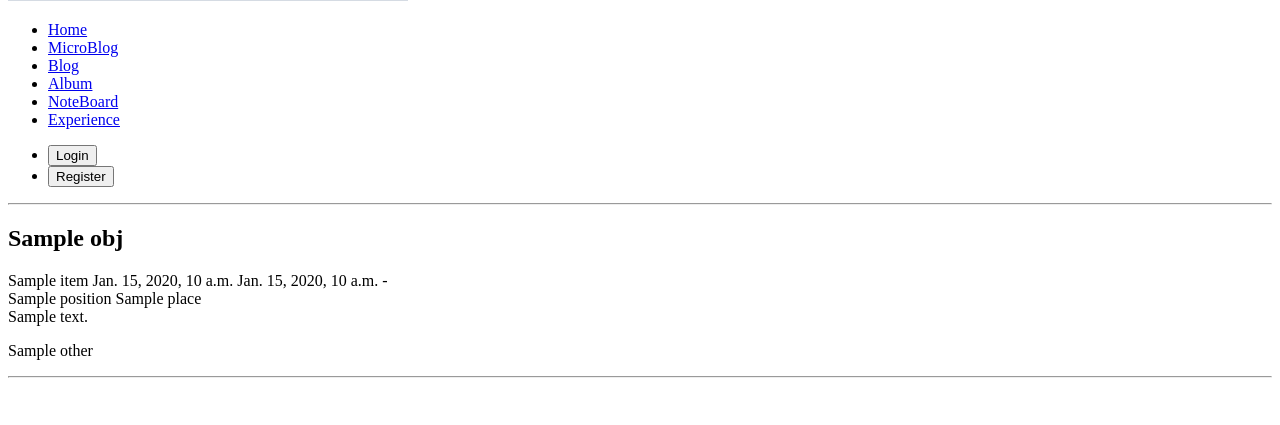
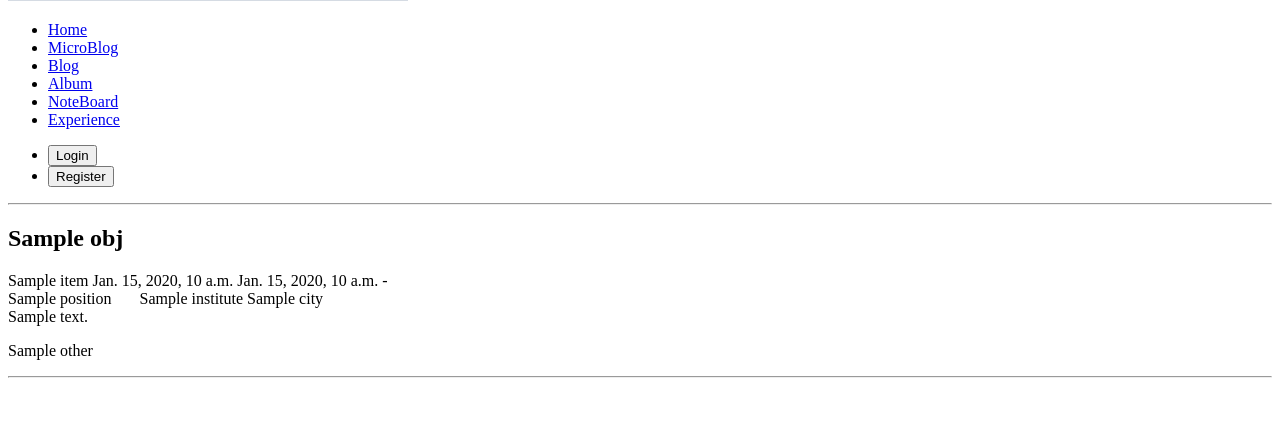
Before and after one commit to yitingli/tingcraft, a Django app: template tingcraft/templates/experience/list.html in a window 1280 px wide. Shown: the part 375-800 px from the top of the page. Run offline with Django 3.2, Linux system fonts and the light colour scheme; the template is opened without the code that fills it: most values are stand-ins (such as "Sample title", 1, 10 or a date in 2020); grey boxes marked "Sample" are stand-in pictures; parts of the project's set-up code (start-up, migrations or seed data) failed here and were passed over; some libraries are stand-ins or nearby versions.

Commit message:
fixed a bug in experience

```diff
--- a/tingcraft/experience/admin.py
+++ b/tingcraft/experience/admin.py
@@ -17,7 +17,7 @@ class ExpItemAdmin(admin.ModelAdmin):
     formfield_overrides = {
         models.TextField: {'widget': CKEditorWidget()},
     }
-    list_display = ('pk', 'title', 'position', 'place', 'content')
+    list_display = ('pk', 'title', 'position', 'city', 'content')
     search_fields = ['pk', 'title']
     date_hierarchy = 'created'
 
--- a/tingcraft/templates/experience/item.html
+++ b/tingcraft/templates/experience/item.html
@@ -6,8 +6,10 @@
     <span class="right">{{ item.end_date }}</span>
     <span class="right">{{ item.start_date }} - </span>
     <br>
-    <span>{{ item.position }}</span>
-    <span class="right">{{ item.place }}</span>
+    <span class="oblique">{{ item.position }}</span>
+    <span>&nbsp;&nbsp;&nbsp;&nbsp;&nbsp;</span>
+    <span class="oblique bold">{{ item.institute }}</span>
+    <span class="right oblique">{{ item.city }}</span>
     <div class="cke_contents_ltr">
         {{ item.content|safe }}
     </div>
```
Also changed, not shown: tingcraft/static/css/main.css (+8 -0 lines).
